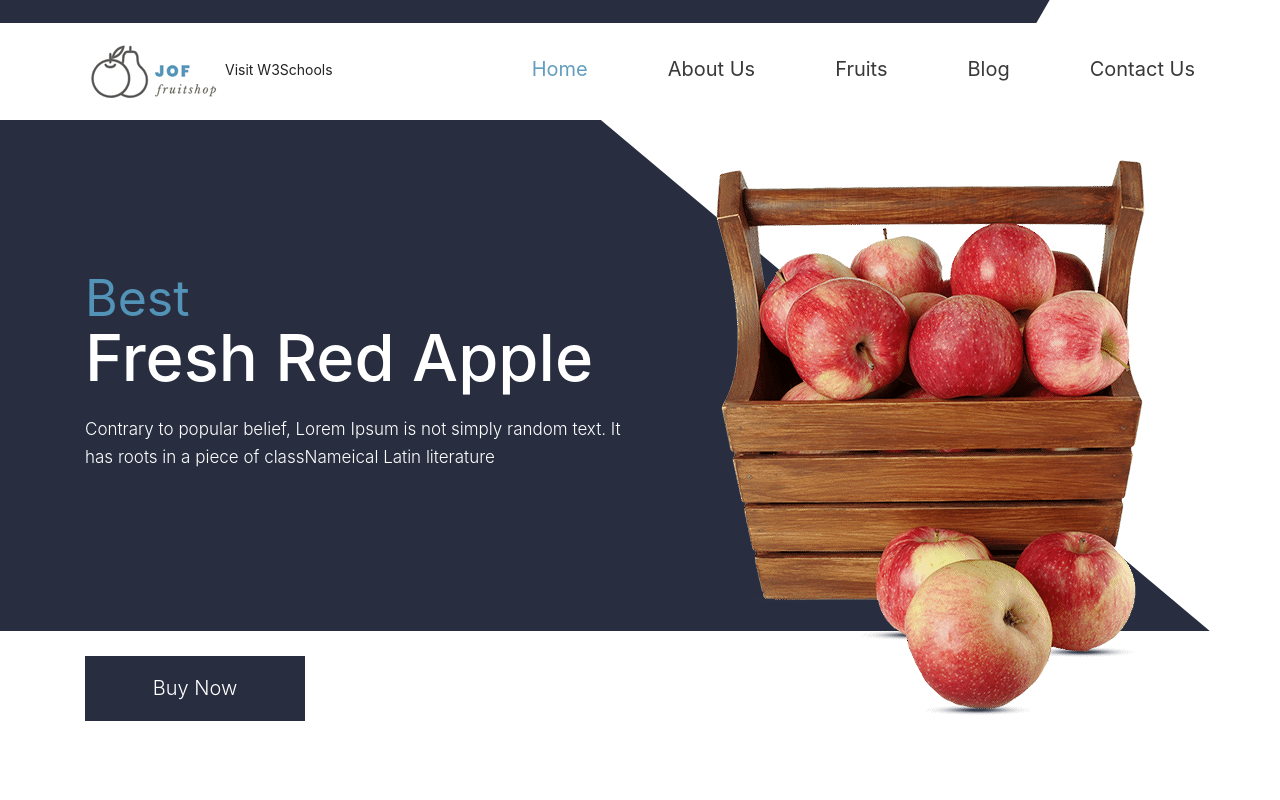
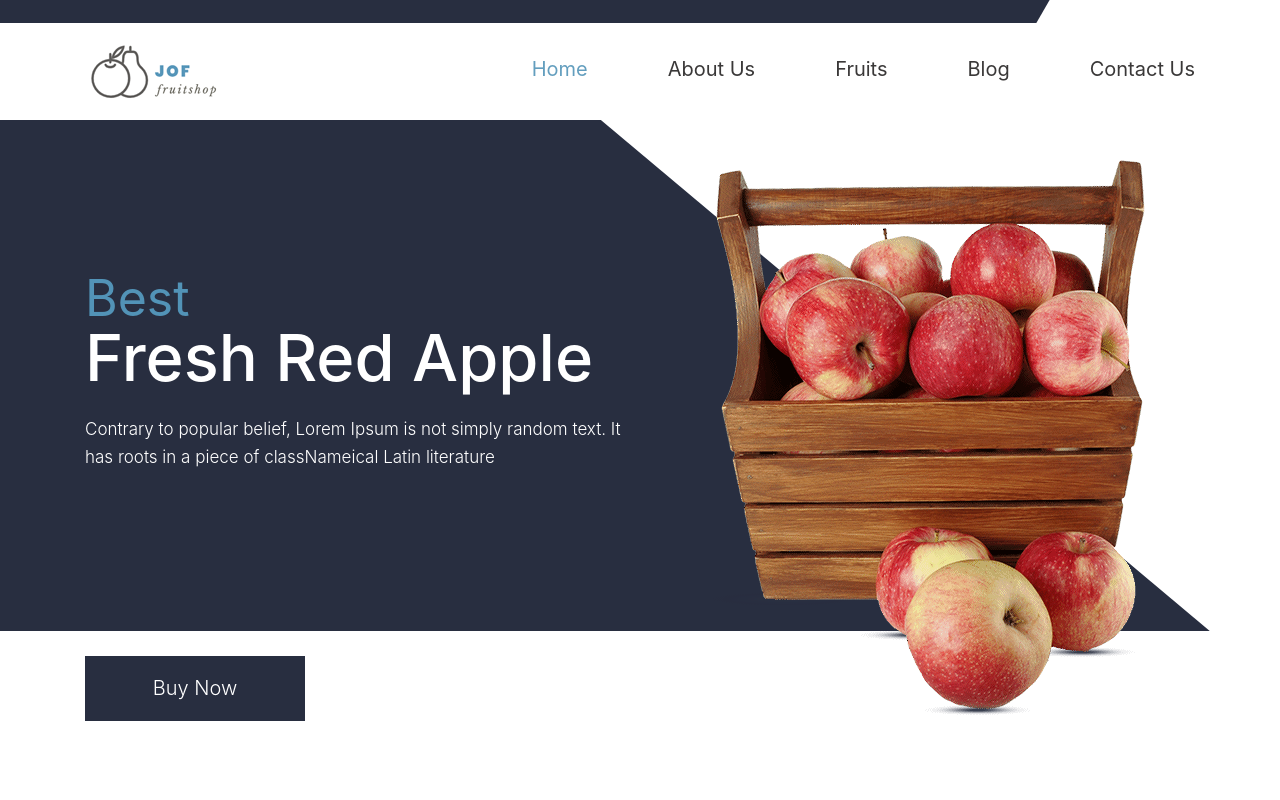
Before and after one commit to ankitasaini1216/Food, a React (Create React App) app: page / in a window 1280 px wide. Shown: the top 800 px of the page. Built offline with nearby package versions, Linux system fonts and the light colour scheme.

Commit message:
Update Header.jsx

```diff
--- a/src/components/Header.jsx
+++ b/src/components/Header.jsx
@@ -15,7 +15,6 @@ export default function Header() {
                                             <a href="/">
                                                 <img src="images/logo.png" alt="#" />
                                             </a>
-                                            <a href="https://www.w3schools.com" target="_new">Visit W3Schools</a>
 
                                         </div>
                                     </div>
```
